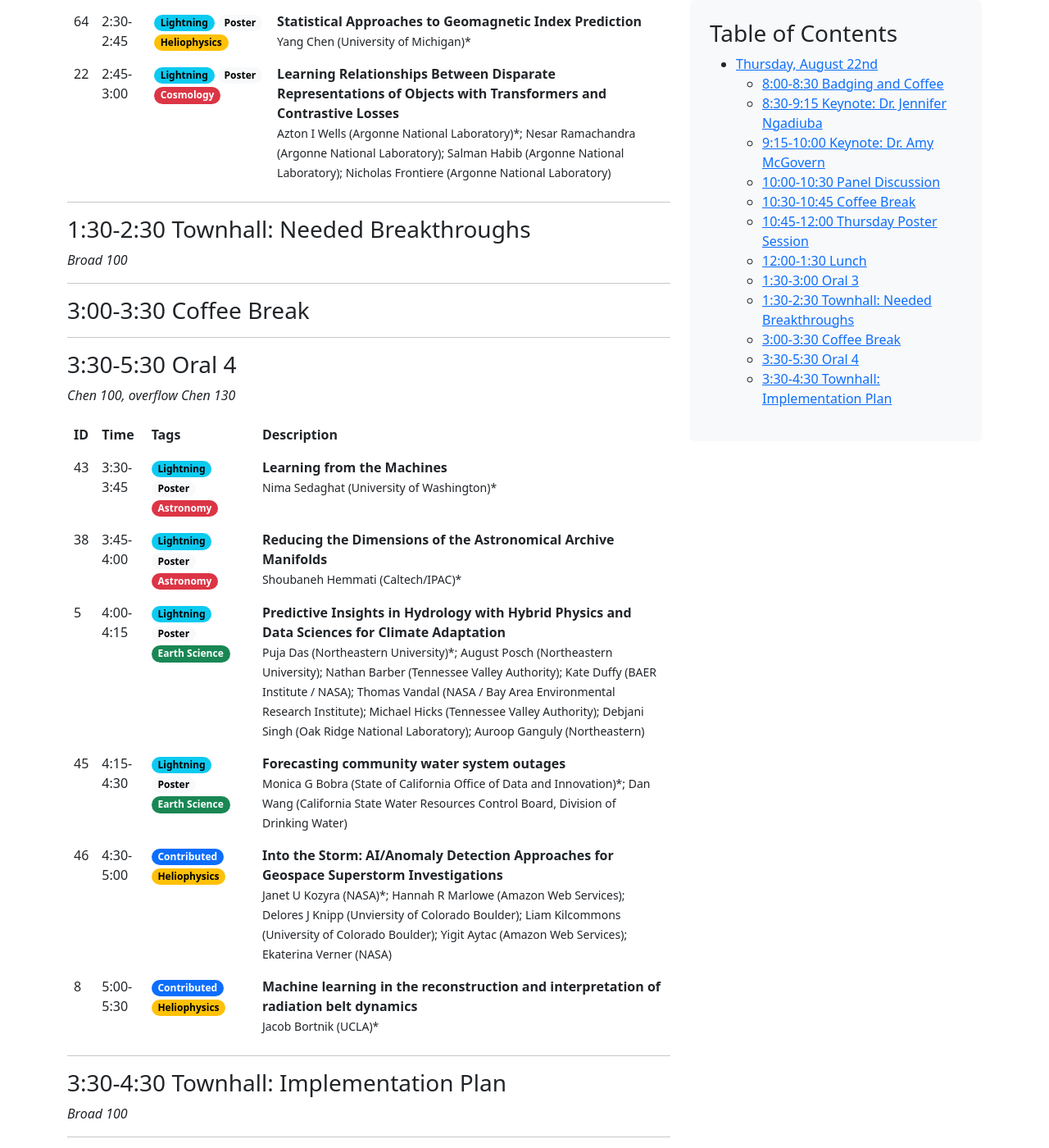
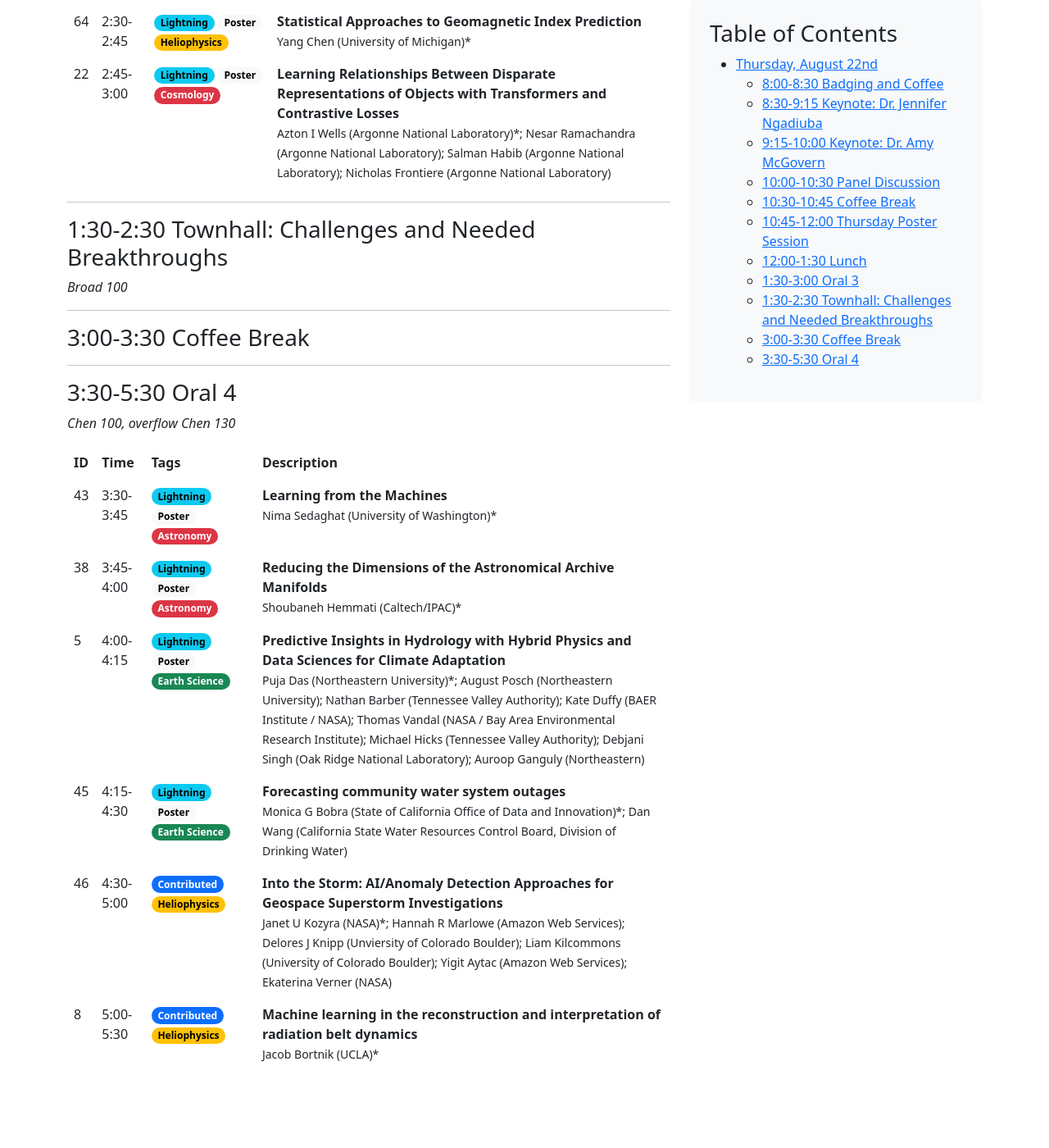
Before and after one commit to JPLMLIA/sudsconf, a Jekyll site: the page built from program/conf-d2.md, in a window 1280 px wide and 1400 px high, scrolled down 3478 px. Shown: the whole window at 82% size. Built offline with Jekyll 4.4.1, drawn with Linux system fonts in a browser that asks for light colours; a script that is not in the unit is left out; comment, search, counter and statistics services are not loaded; after the commit the page ends 4807 px from its top, so only the background shows below that.

Commit message:
Updated Schedule

```diff
--- a/program/conf-d1.md
+++ b/program/conf-d1.md
@@ -104,9 +104,6 @@ toc: True
 | 84 | 4:45-5:00 | <light-tag/> <poster-tag/> <es-tag/> | **Engaging a Community of Practice: Highlights from JPL's SUDS Educational Working Group** <br> <small> Jonathan Hobbs (Jet Propulsion Laboratory, California Institute of Technology)*; Mark Wronkiewicz (Jet Propulsion Laboratory); Erika Podest (JPL) </small> |
 | 2 | 5:00-5:30 | <cont-tag/> <poster-tag/> <a-tag/> | **Expediting Astronomical Discovery with Large Language Models: Progress, Challenges, and Future Directions** <br> <small> Yuan-Sen Ting (The Australian National University)* </small> |
 
----
-
-### Townhall: Challenges in SUDS
 
 <style>
 .keynote {
--- a/program/conf-d2.md
+++ b/program/conf-d2.md
@@ -83,7 +83,7 @@ toc: True
 
 ---
 
-### 1:30-2:30 Townhall: Needed Breakthroughs
+### 1:30-2:30 Townhall: Challenges and Needed Breakthroughs
 *Broad 100*
 
 ---
@@ -105,12 +105,6 @@ toc: True
 | 46 | 4:30-5:00 | <cont-tag/> <hp-tag/> | **Into the Storm:  AI/Anomaly Detection Approaches for Geospace Superstorm Investigations** <br> <small> Janet U Kozyra (NASA)*; Hannah R Marlowe (Amazon Web Services); Delores J Knipp (Unviersity of Colorado Boulder); Liam Kilcommons (University of Colorado Boulder); Yigit Aytac (Amazon Web Services); Ekaterina Verner (NASA) </small> |
 | 8 | 5:00-5:30 | <cont-tag/> <hp-tag/> | **Machine learning in the reconstruction and interpretation of radiation belt dynamics** <br> <small> Jacob Bortnik (UCLA)* </small> |
 
----
-
-### 3:30-4:30 Townhall: Implementation Plan
-*Broad 100*
-
----
 
 <style>
 .keynote {
```
Also changed, not shown: assets/conference-sched-glance.png.
